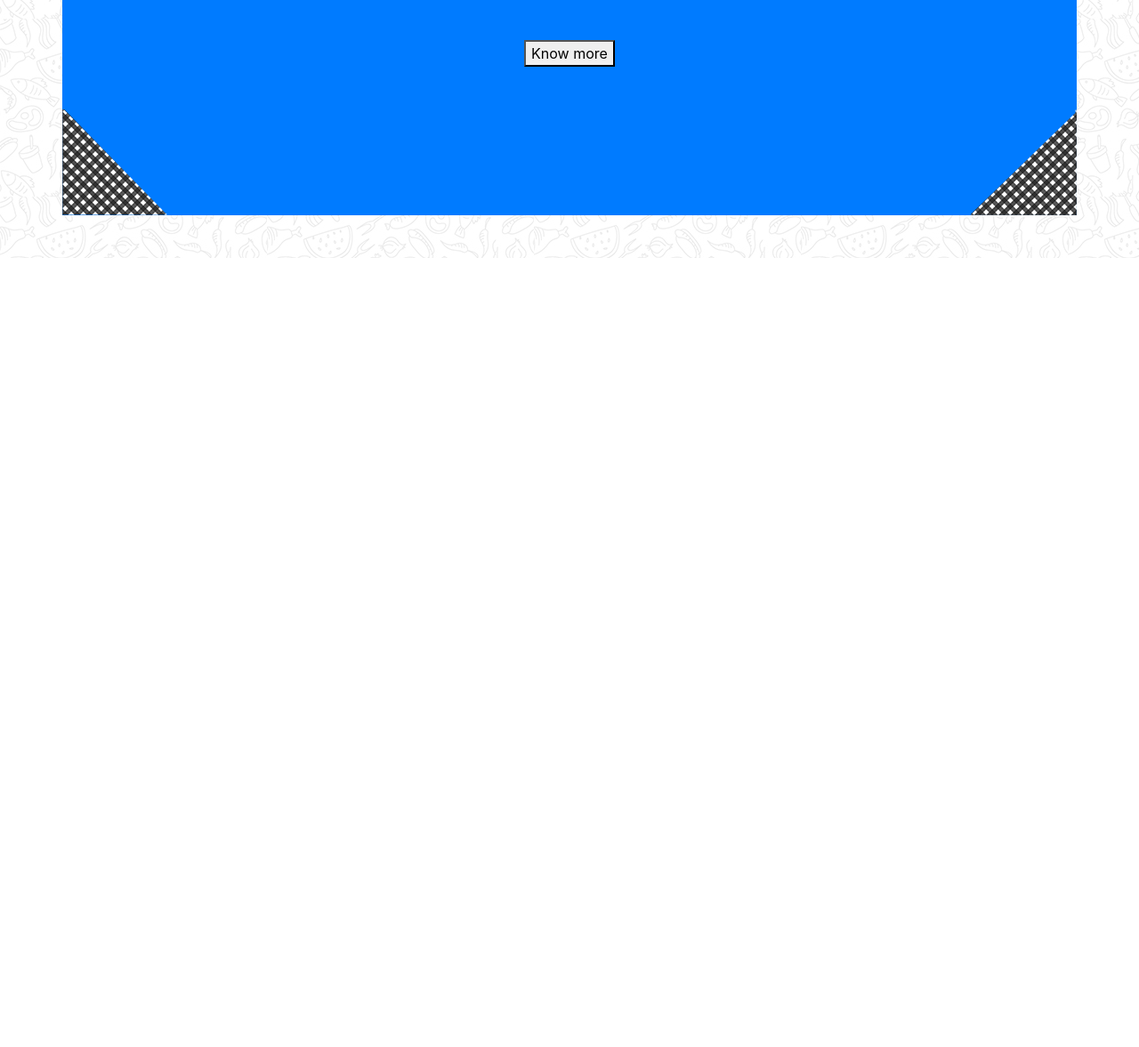
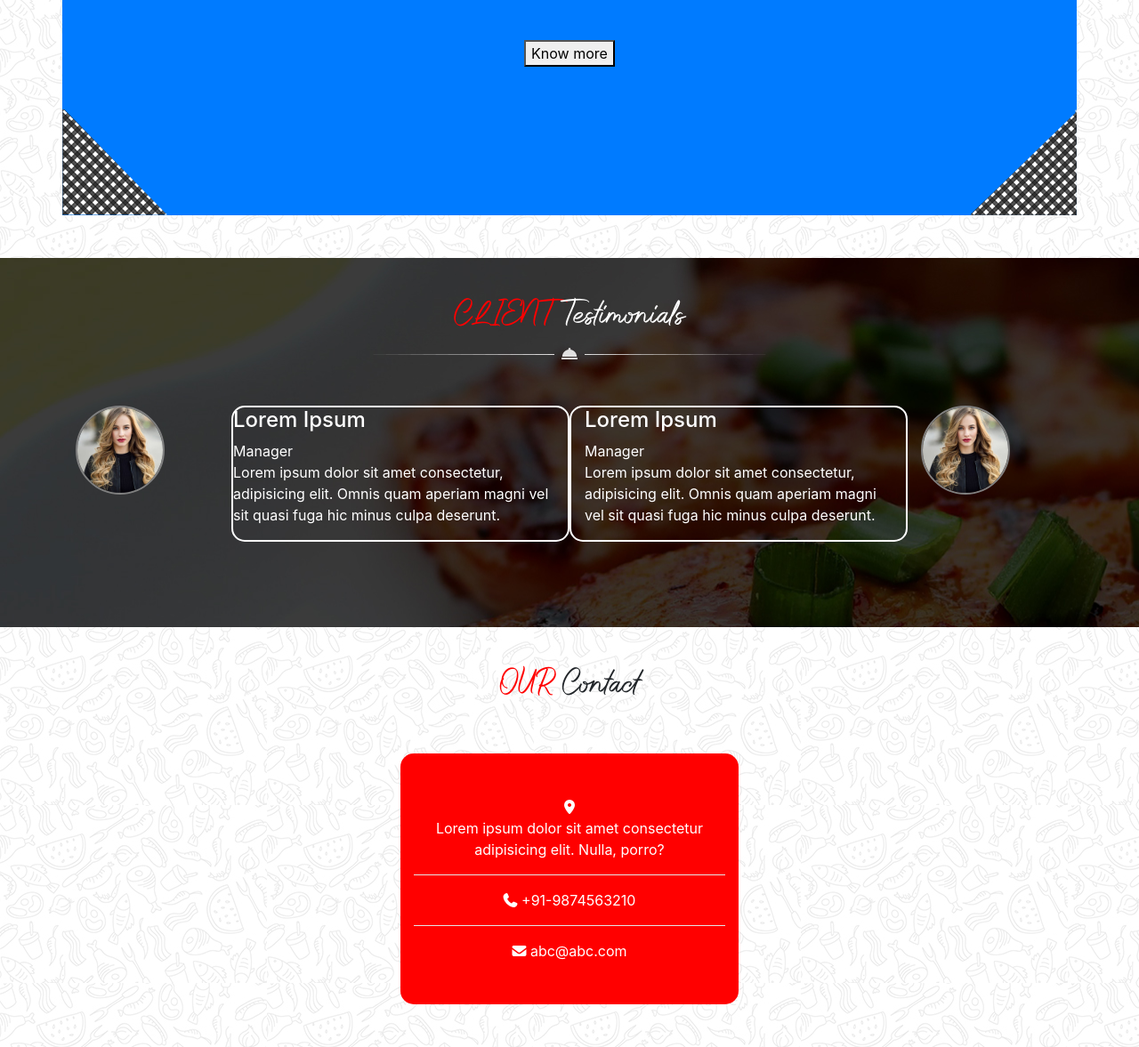
Before and after one commit to Albinoty/SiteDuChef, a website: page index.html in a window 1280 px wide. Shown: the part 3924-5101 px from the top of the page at 89% size. Before the commit the page ends 4214 px from the top, so only its background shows below. Drawn offline with nearby package versions, Linux system fonts and the light colour scheme.

Commit message:
Ajout de la section contact + debut footer

```diff
--- a/assets/scss/_booking.scss
+++ b/assets/scss/_booking.scss
@@ -11,10 +11,4 @@ section.booking{
         border-radius: 15px;
         border:3px solid gray;
     }
-    .blog:after{
-        content:"12 April/ 20 Comment/ 35 Likes";
-        background-color: red;
-        height: 10px;
-        width: auto;
-    }
 }
--- /dev/null
+++ b/assets/scss/_contact.scss
@@ -0,0 +1,11 @@
+section.contact{
+    background: $bgwhite;
+    .info{
+        color:white;
+        background-color:red;
+        border-radius:15px;
+        hr{
+            background-color: #fff;
+        }
+    }
+}
--- /dev/null
+++ b/assets/scss/_testimonials.scss
@@ -0,0 +1,9 @@
+section.testimonials{
+    background: url('../images/testimonials_background.jpg');
+    color:white;
+    .text-contour{
+        border: 2px solid white;
+        border-radius: 15px;
+
+    }
+}
--- a/assets/scss/_var.scss
+++ b/assets/scss/_var.scss
@@ -6,7 +6,7 @@
     color:red;
     text-transform: uppercase;
 }
-.cafe{
+.imgBoule{
     border-radius: 50%;
     border:2px solid gray;
     width: 100px;
--- a/assets/scss/style.scss
+++ b/assets/scss/style.scss
@@ -8,3 +8,5 @@
 @import './menu';
 @import './chef';
 @import './booking';
+@import './testimonials';
+@import './contact'
--- a/index.html
+++ b/index.html
@@ -125,7 +125,7 @@
                 <div class="col-9">
                     <div class="row">
                         <div class="col-6 d-flex flex-row align-items-center">
-                            <img src="./assets/images/menu_image_1.jpg" class="cafe img-fluid" calt="">
+                            <img src="./assets/images/menu_image_1.jpg" class="imgBoule img-fluid" calt="">
                             <div>
                                 <h4>Deer Steak with Potatoes</h4>
                                 <p>Welcome to Risotto restaurant webiste. Here we try to share our</p>
@@ -134,7 +134,7 @@
                             <hr class="d-flex flex-column">
                         </div>
                         <div class="col-6 d-flex flex-row align-items-center">
-                            <img src="./assets/images/menu_image_1.jpg" class="cafe img-fluid" calt="">
+                            <img src="./assets/images/menu_image_1.jpg" class="imgBoule img-fluid" calt="">
                             <div>
                                 <h4>Deer Steak with Potatoes</h4>
                                 <p>Welcome to Risotto restaurant webiste. Here we try to share our</p>
@@ -144,7 +144,7 @@
                     </div>
                     <div class="row">
                         <div class="col-6 d-flex flex-row align-items-center">
-                            <img src="./assets/images/menu_image_1.jpg" class="cafe img-fluid" calt="">
+                            <img src="./assets/images/menu_image_1.jpg" class="imgBoule img-fluid" calt="">
                             <div>
                                 <h4>Deer Steak with Potatoes</h4>
                                 <p>Welcome to Risotto restaurant webiste. Here we try to share our</p>
@@ -152,7 +152,7 @@
                             <span>$25</span>
                             </div>
                         <div class="col-6 d-flex flex-row align-items-center">
-                            <img src="./assets/images/menu_image_1.jpg" class="cafe img-fluid" calt="">
+                            <img src="./assets/images/menu_image_1.jpg" class="imgBoule img-fluid" calt="">
                                 <div>
                                     <h4>Deer Steak with Potatoes</h4>
                                     <p>Welcome to Risotto restaurant webiste. Here we try to share our</p>
@@ -162,7 +162,7 @@
                     </div>
                     <div class="row">
                         <div class="col-6 d-flex flex-row align-items-center">
-                            <img src="./assets/images/menu_image_1.jpg" class="cafe img-fluid" calt="">
+                            <img src="./assets/images/menu_image_1.jpg" class="imgBoule img-fluid" calt="">
                             <div>
                                 <h4>Deer Steak with Potatoes</h4>
                                 <p>Welcome to Risotto restaurant webiste. Here we try to share our</p>
@@ -170,7 +170,7 @@
                             <span>$25</span>
                         </div>
                         <div class="col-6 d-flex flex-row align-items-center">
-                            <img src="./assets/images/menu_image_1.jpg" class="cafe img-fluid" calt="">
+                            <img src="./assets/images/menu_image_1.jpg" class="imgBoule img-fluid" calt="">
                             <div>
                                 <h4>Deer Steak with Potatoes</h4>
                                 <p>Welcome to Risotto restaurant webiste. Here we try to share our</p>
@@ -180,7 +180,7 @@
                     </div>
                     <div class="row">
                         <div class="col-6 d-flex flex-row align-items-center">
-                            <img src="./assets/images/menu_image_1.jpg" class="cafe img-fluid" calt="">
+                            <img src="./assets/images/menu_image_1.jpg" class="imgBoule img-fluid" calt="">
                             <div>
                                 <h4>Deer Steak with Potatoes</h4>
                                 <p>Welcome to Risotto restaurant webiste. Here we try to share our</p>
@@ -188,7 +188,7 @@
                             <span>$25</span>
                         </div>
                         <div class="col-6 d-flex flex-row align-items-center">
-                            <img src="./assets/images/menu_image_1.jpg" class="cafe img-fluid" calt="">
+                            <img src="./assets/images/menu_image_1.jpg" class="imgBoule img-fluid" calt="">
                             <div>
                                 <h4>Deer Steak with Potatoes</h4>
                                 <p>Welcome to Risotto restaurant webiste. Here we try to share our</p>
@@ -198,7 +198,7 @@
                     </div>
                     <div class="row">
                         <div class="col-6 d-flex flex-row align-items-center">
-                            <img src="./assets/images/menu_image_1.jpg" class="cafe img-fluid" calt="">
+                            <img src="./assets/images/menu_image_1.jpg" class="imgBoule img-fluid" calt="">
                             <div>
                                 <h4>Deer Steak with Potatoes</h4>
                                 <p>Welcome to Risotto restaurant webiste. Here we try to share our</p>
@@ -206,7 +206,7 @@
                             <span>$25</span>
                         </div>
                         <div class="col-6 d-flex flex-row align-items-center">
-                            <img src="./assets/images/menu_image_1.jpg" class="cafe img-fluid" calt="">
+                            <img src="./assets/images/menu_image_1.jpg" class="imgBoule img-fluid" calt="">
                             <div>
                                 <h4>Deer Steak with Potatoes</h4>
                                 <p>Welcome to Risotto restaurant webiste. Here we try to share our</p>
@@ -359,6 +359,61 @@
             </div>
         </div>
     </section>
+    <!-- Section Testimonals   -->
+    <section class="testimonials">
+        <div class="container pt-5 pb-5">
+            <div class="row text-center">
+                <div class="col">
+                    <h2><span class="our">Client</span> Testimonials</h2>
+                    <img src="./assets/images/decoration_line.png" alt="">
+                </div>
+            </div>
+            <div class="row mt-5 mb-5">
+                <div class="col-2">
+                    <img src="./assets/images/testimonial1.jpg" class="img-fluid imgBoule" alt="">
+                </div>
+                <div class="col-4 p-0 text-contour">
+                    <h4>Lorem Ipsum</h4>
+                    <span>Manager</span>
+                    <p>Lorem ipsum dolor sit amet consectetur, adipisicing elit. Omnis quam aperiam magni vel sit quasi fuga hic minus culpa deserunt.</p>
+                </div>
+                <div class="col-4 text-contour">
+                    <h4>Lorem Ipsum</h4>
+                    <span>Manager</span>
+                    <p>Lorem ipsum dolor sit amet consectetur, adipisicing elit. Omnis quam aperiam magni vel sit quasi fuga hic minus culpa deserunt.</p>
+                </div>
+                <div class="col-2">
+                    <img src="./assets/images/testimonial1.jpg" class="img-fluid imgBoule" alt="">
+                </div>
+            </div>
+        </div>
+    </section>
+    <!-- Section Contact -->
+    <section class="contact">
+        <div class="container pt-5 pb-5">
+            <div class="row">
+                <div class="col text-center">
+                    <h2><span class="our">our</span> Contact</h2>
+                </div>
+            </div>
+            <div class="row mt-5">
+                <div class="col-4 offset-4 pt-5 pb-5 text-center info">
+                    <i class="fas fa-map-marker-alt"></i>
+                    <p>Lorem ipsum dolor sit amet consectetur adipisicing elit. Nulla, porro?</p>
+                    <hr>
+                    <i class="fas fa-phone"></i>
+                    <span>+91-9874563210</span>
+                    <hr>
+                    <i class="fas fa-envelope"></i>
+                    <span>abc@abc.com</span>
+                </div>
+            </div>
+        </div>
+    </section>
+    <!-- Footer de la page -->
+    <footer>
+
+    </footer>
     <!-- Jquery -->
     <script src="./node_modules/jquery/dist/jquery.js"></script>
     <!-- Bootstrap js -->
```
Also changed, not shown: assets/css/style.css, 1 other file.
